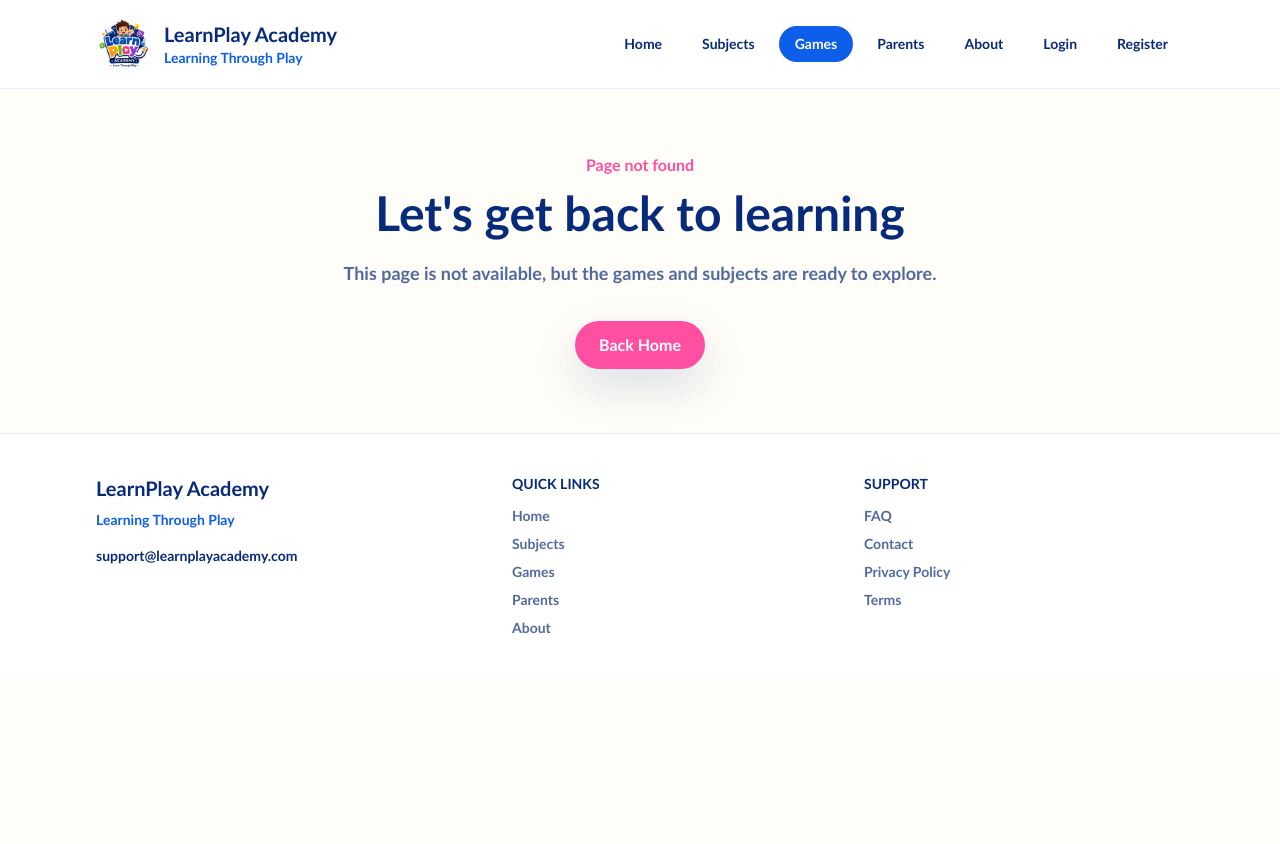
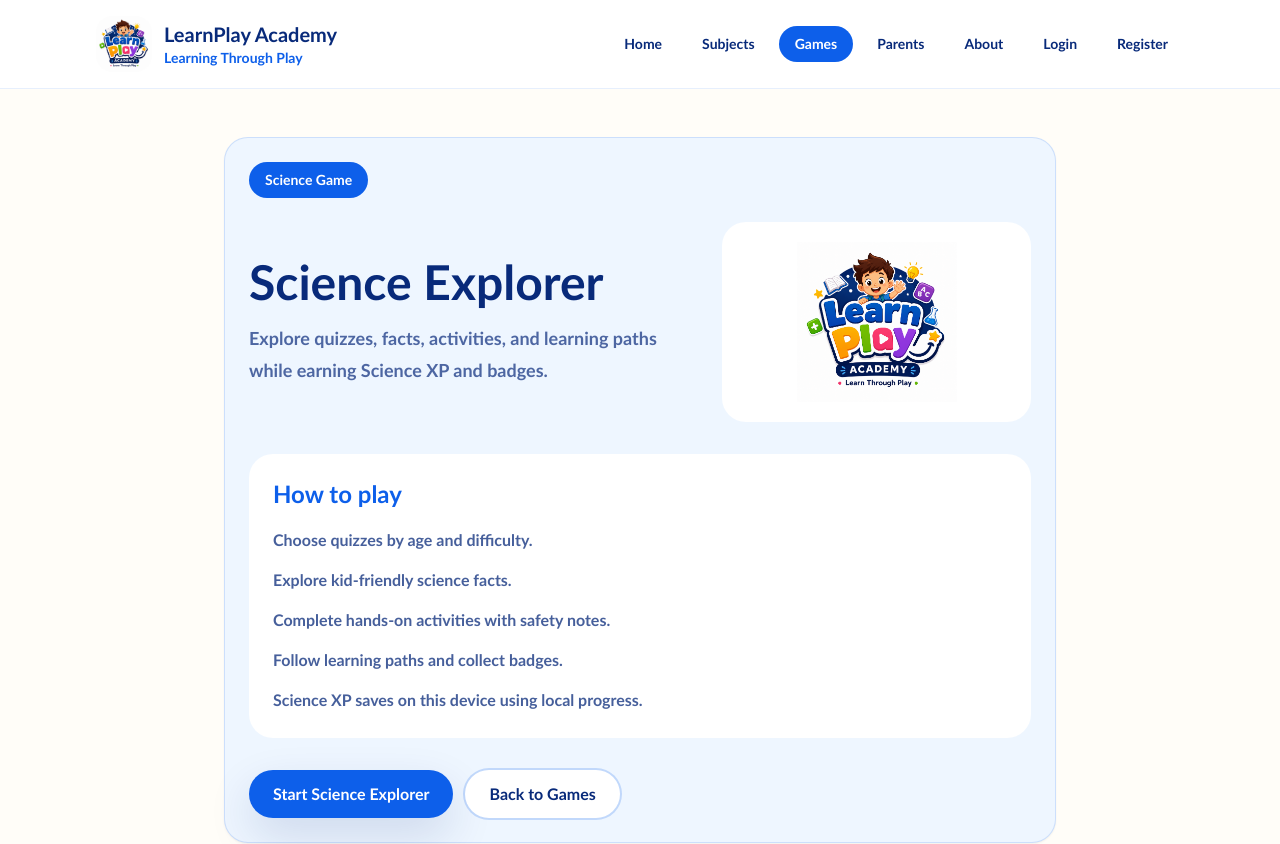
Before and after one commit to Trifarashi3fa/LearnPlayAcademy, a Next.js app: page /games/science-explorer in a window 1280 px wide. Before the commit this address had no page. Shown: the top 844 px of the page. Before the commit the page ends 800 px from the top, so only its background shows below. Built offline with nearby package versions, Linux system fonts and the light colour scheme.

Commit message:
Add Science Explorer game entry

```diff
--- a/app/games/page.tsx
+++ b/app/games/page.tsx
@@ -35,10 +35,10 @@ const games = [
   {
     title: "Science Explorer",
     description:
-      "Open the Science Content Factory for quizzes, facts, activities, learning paths, XP, and badges.",
+      "Explore quizzes, facts, activities, learning paths, XP, and badges in the Science Explorer module.",
     badge: "Playable",
     tone: "blue" as const,
-    href: "/science",
+    href: "/games/science-explorer",
     actionLabel: "Explore",
   },
   {
--- /dev/null
+++ b/app/games/science-explorer/page.tsx
@@ -0,0 +1,78 @@
+import type { Metadata } from "next";
+import Image from "next/image";
+import { Button } from "@/components/Button";
+import { Card } from "@/components/Card";
+
+export const metadata: Metadata = {
+  title: "Science Explorer",
+  description:
+    "Start the LearnPlay Academy Science Explorer module with quizzes, facts, activities, learning paths, XP, and badges.",
+  openGraph: {
+    title: "Science Explorer | LearnPlay Academy",
+    description:
+      "A child-friendly Science Explorer start screen that opens the full Science Content Factory.",
+  },
+};
+
+const highlights = [
+  "Choose quizzes by age and difficulty.",
+  "Explore kid-friendly science facts.",
+  "Complete hands-on activities with safety notes.",
+  "Follow learning paths and collect badges.",
+  "Science XP saves on this device using local progress.",
+];
+
+export default function ScienceExplorerGamePage() {
+  return (
+    <main>
+      <section className="mx-auto max-w-4xl px-5 py-12 lg:px-8">
+        <Card className="shadow-playful" tone="blue">
+          <span className="inline-flex rounded-full bg-sky px-4 py-2 text-sm font-black text-white">
+            Science Game
+          </span>
+
+          <div className="mt-6 grid gap-8 lg:grid-cols-[1fr_0.7fr] lg:items-center">
+            <div>
+              <h1 className="text-4xl font-black text-ink sm:text-5xl">
+                Science Explorer
+              </h1>
+              <p className="mt-4 text-lg font-bold leading-8 text-ink/70">
+                Explore quizzes, facts, activities, and learning paths while
+                earning Science XP and badges.
+              </p>
+            </div>
+
+            <div className="rounded-3xl bg-white p-5 text-center">
+              <Image
+                src="/learnplay-academy-logo.png"
+                alt="LearnPlay Academy logo"
+                width={180}
+                height={180}
+                className="mx-auto h-40 w-40 object-contain"
+                priority
+              />
+            </div>
+          </div>
+
+          <div className="mt-8 rounded-3xl bg-white p-6">
+            <h2 className="text-2xl font-black text-sky">How to play</h2>
+            <ul className="mt-4 space-y-3 text-base font-bold leading-7 text-ink/75">
+              {highlights.map((highlight) => (
+                <li key={highlight}>{highlight}</li>
+              ))}
+            </ul>
+          </div>
+
+          <div className="mt-8 flex flex-col gap-3 sm:flex-row">
+            <Button href="/science" variant="blue">
+              Start Science Explorer
+            </Button>
+            <Button href="/games" variant="secondary">
+              Back to Games
+            </Button>
+          </div>
+        </Card>
+      </section>
+    </main>
+  );
+}
```
